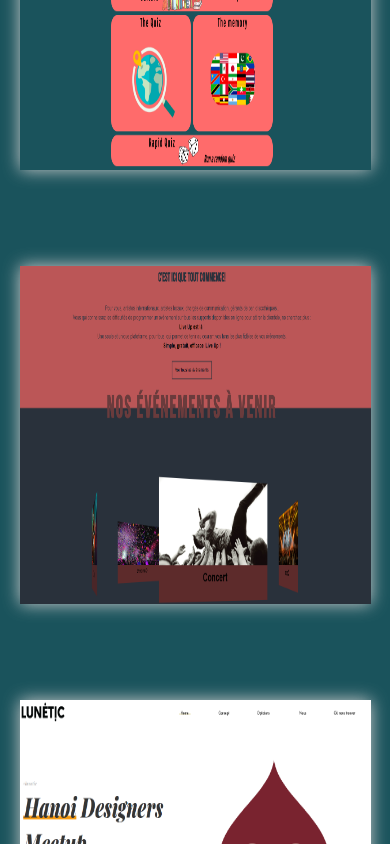
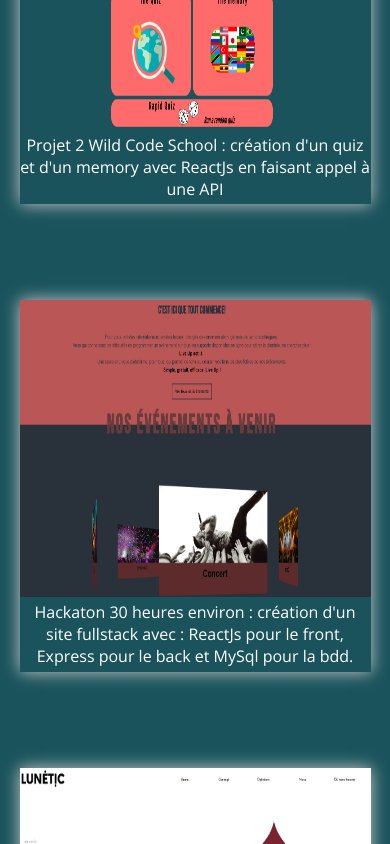
Before and after one commit to Christelle-Legros/Portfolio, a React (Create React App) app: page / in a window 390 px wide. Shown: the part 1760-2604 px from the top of the page. Built offline with nearby package versions, Linux system fonts and the light colour scheme.

Commit message:
Modif responsive

```diff
--- a/src/components/Realisations.jsx
+++ b/src/components/Realisations.jsx
@@ -8,37 +8,37 @@ const Realisations = () => {
     <div className="realisations" id="realisations">
       <p className="realisations__title">Mes réalisations</p>
       <div className="realisations__projectsContainer">
+        <div className="realisations__projects" id="realisations__wwqProject">
           <a
             href="https://christelle-legros.github.io/WorldWildQuiz/#/"
             target="_blank"
             rel="noreferrer"
           >
-          <div className="realisations__projects" id="realisations__wwqProject">
             <img src={WwqVisuel} alt="Screenshot World Wild Quiz" />
 
             <p>
               Projet 2 Wild Code School : création d'un quiz et d'un memory avec
               ReactJs en faisant appel à une API
             </p>
+          </a>
         </div>
-        </a>
+
+        <div
+          className="realisations__projects"
+          id="realisations__liveUpProject"
+        >
           <a
             href="https://christelle-legros.github.io/Liveup/#/"
             target="_blank"
             rel="noreferrer"
           >
-          <div
-            className="realisations__projects"
-            id="realisations__liveUpProject"
-          >
             <img src={LiveUpVisuel} alt="Screenshot Live Up" />
             <p>
-              Hackaton d'environ 30 heures : création d'un site fullstack avec
-              utilisation de ReactJs pour le front, Express pour le back et
-              MySql pour la base de données.
+              Hackaton 30 heures environ : création d'un site fullstack avec :
+              ReactJs pour le front, Express pour le back et MySql pour la bdd.
             </p>
+          </a>
         </div>
-        </a>
 
         <div className="realisations__projects" id="luneticProject">
           <img src={LuneticVisuel} alt="Screenshot Lunetic" />
--- a/src/styles/_realisations.scss
+++ b/src/styles/_realisations.scss
@@ -47,7 +47,6 @@
       left: 50%;
       top: 50%;
       opacity: 0;
-      // z-index: 100;
       transform: translate(-50%, -50%);
       transition: 0.5s;
       text-align: justify;
@@ -84,36 +83,31 @@
       flex-direction: column;
       width: 100%;
       height: 100%;
-      z-index: 3;
     }
 
     &__projects {
       width: 90vw;
-      height: 40vh;
+      height: 44vh;
       box-shadow: 0 0 1em #cccccc;
       margin-top: 2em;
       object-fit: cover;
       overflow: hidden;
       position: relative;
-      z-index: 20;
       margin-bottom: 4em;
+
+      img {
+        height: 80%;
+      }
 
       p {
         color: white;
-        font-weight: bold;
-        position: absolute;
-        left: 1%;
-        top: 100%;
+        font-weight: initial;
+        left: 0;
+        top: 81%;
         opacity: 1;
-        z-index: 1;
-        transform: translate(1px, 1px);
-        // transition: 0.5s;
-        text-align: justify;
-        width: 90%;
-      }
-
-      a {
-        opacity: 0;
+        transform: translate(0);
+        text-align: center;
+        width: 100%;
       }
     }
   }
```
Lines whose indentation alone changed are shown as unchanged.
